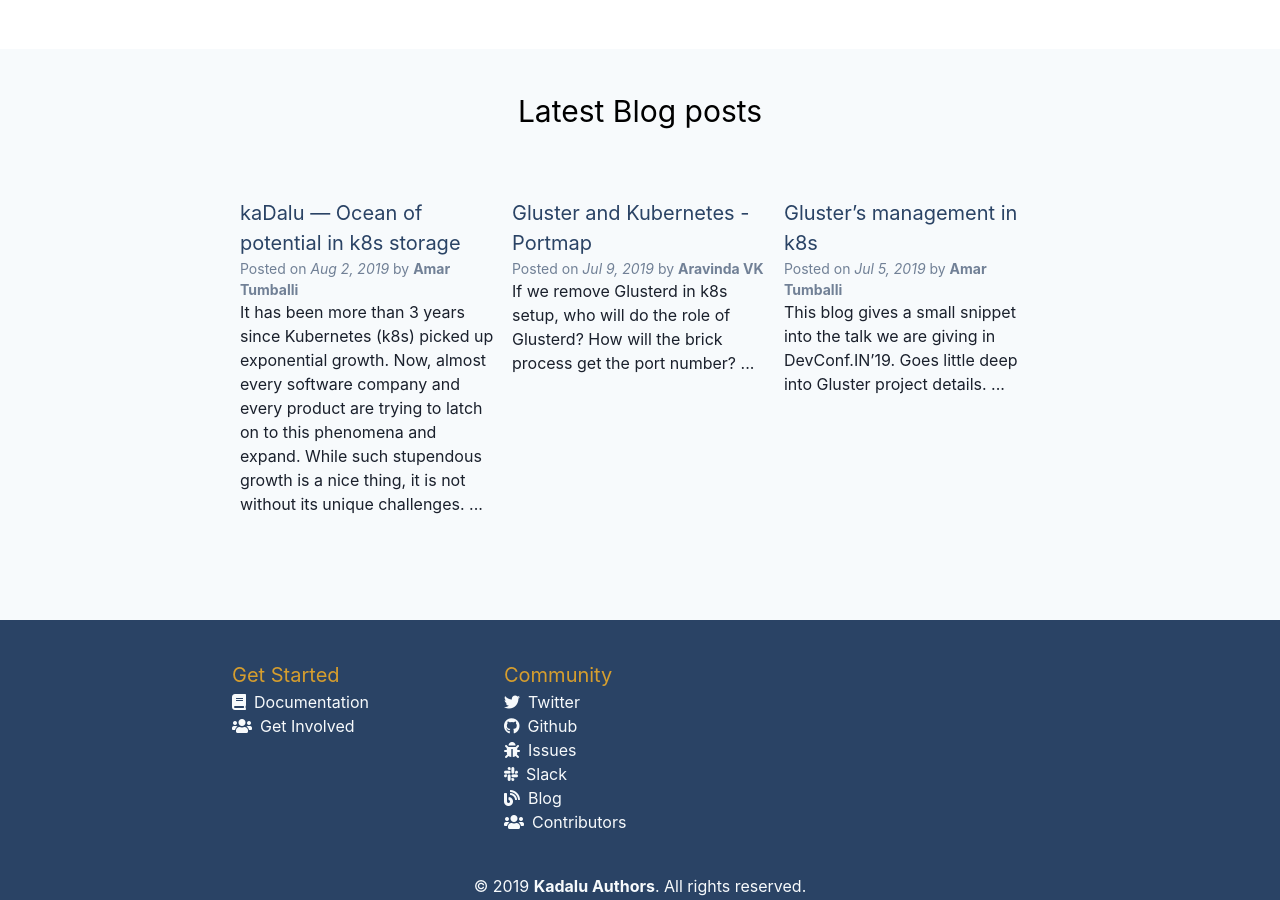
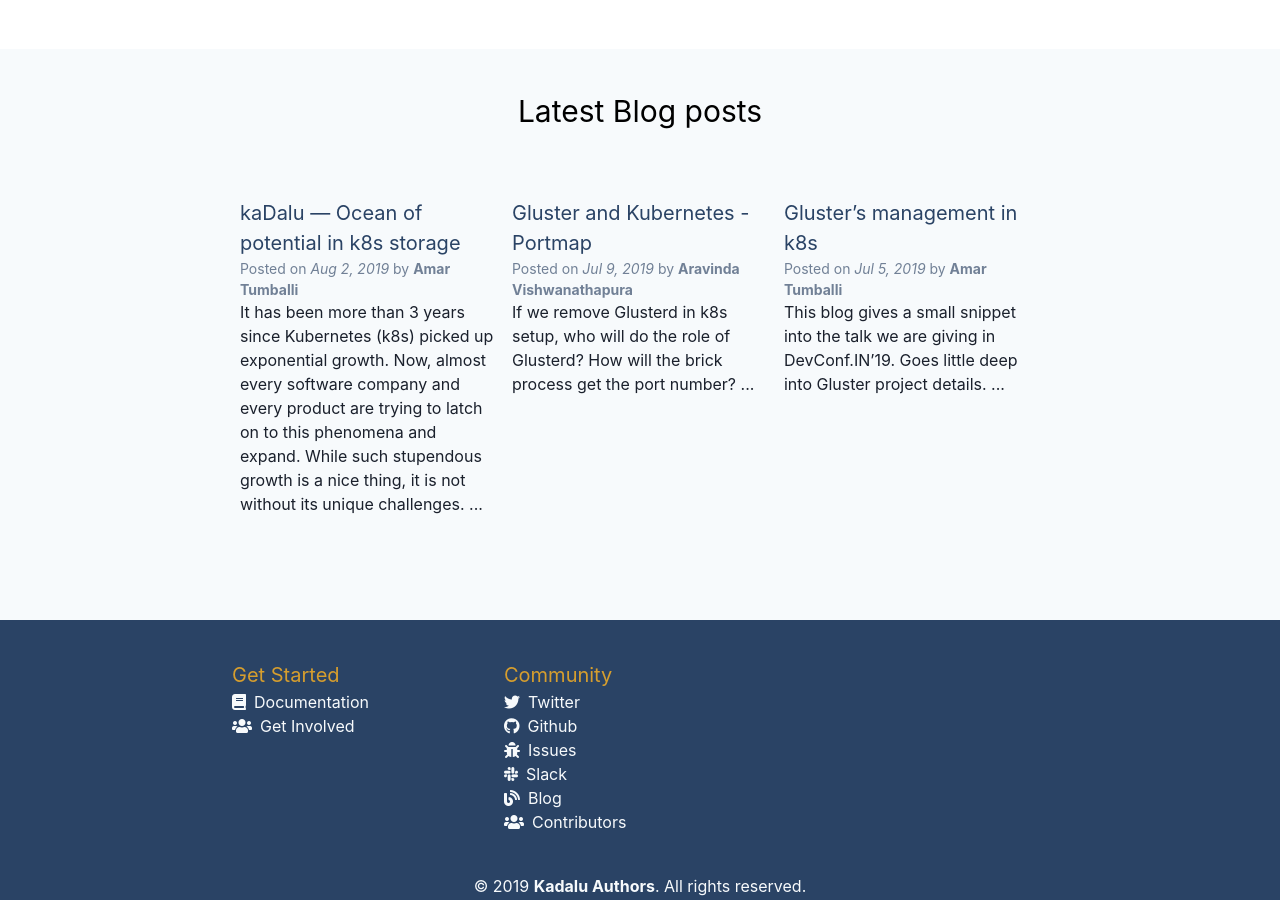
Before and after one commit to kadalu/kadalu.github.io, a Jekyll site: the page built from index.md, in a window 1280 px wide and 900 px high, scrolled down 1033 px. Built offline with Jekyll 4.4.1, drawn with Linux system fonts in a browser that asks for light colours.

Commit message:
Update authors.yml
Updated my last name

```diff
--- a/_data/authors.yml
+++ b/_data/authors.yml
@@ -5,7 +5,7 @@ kadalu:
   twitter: kadaluproject
 aravindavk:
   bio: Kadalu Maintainer
-  name: Aravinda VK
+  name: Aravinda Vishwanathapura
   site: https://aravindavk.in
   twitter: aravindavk
 amarts:
```
